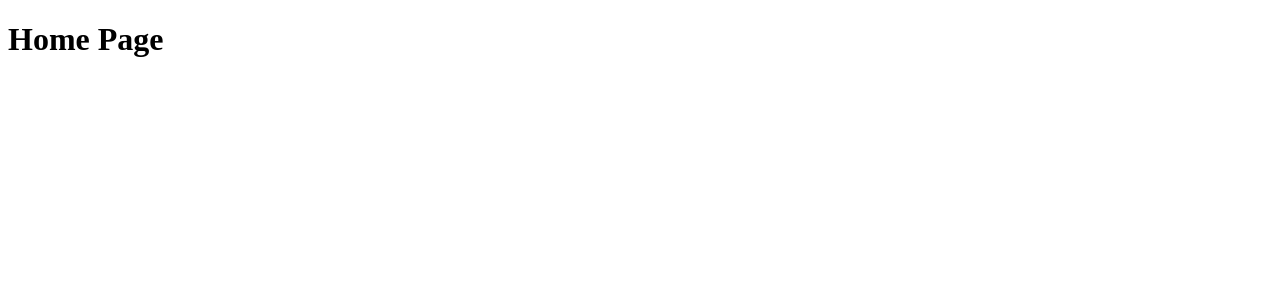
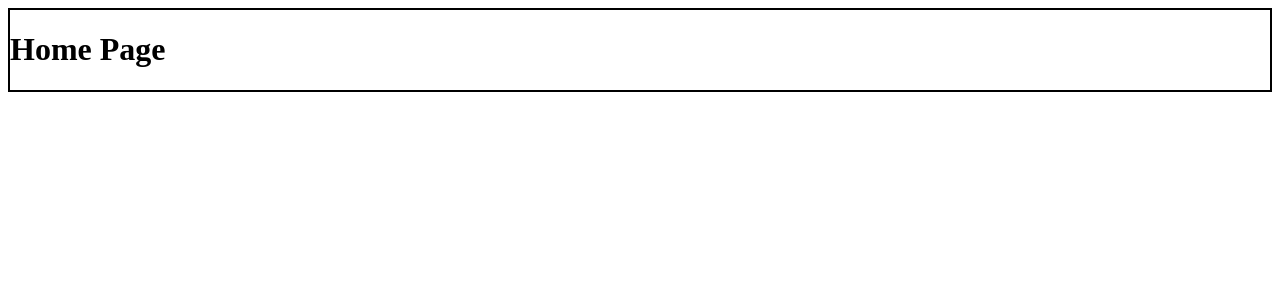
Before and after one commit to ravenusmc/sex_city, a Vue app in the folder client/: page / in a window 1280 px wide. Shown: the top 300 px of the page. Built offline with nearby package versions, Linux system fonts and the light colour scheme.

Commit message:
minor change

```diff
--- a/client/src/components/home/Header.vue
+++ b/client/src/components/home/Header.vue
@@ -15,4 +15,7 @@ export default {
 </script>
 
 <style scoped>
+header {
+  border: 2px solid black;
+}
 </style>
```
